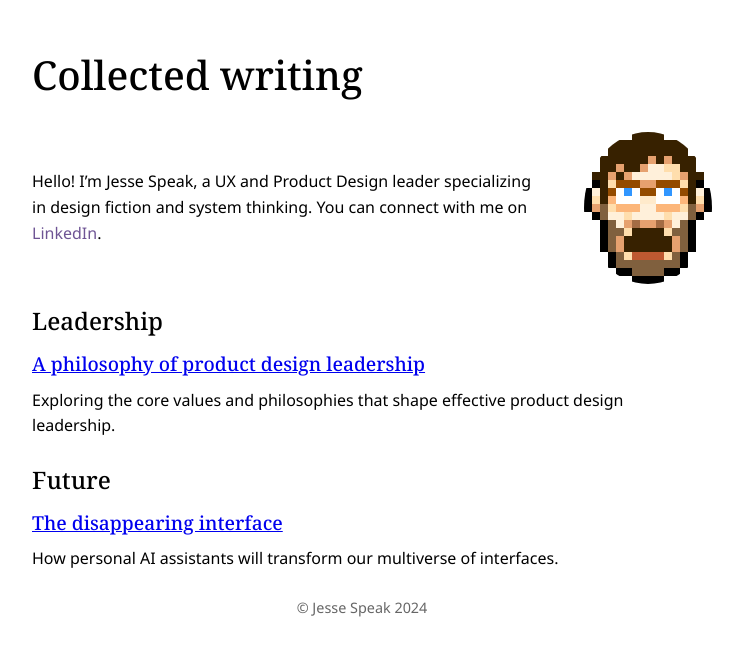
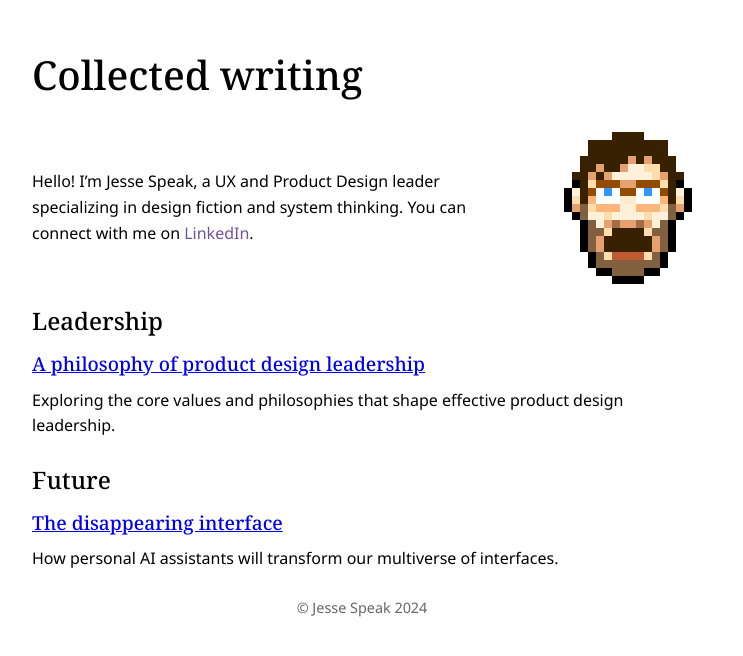
Before and after one commit to jessespeak/jessespeak.github.io, a Jekyll site: the page built from index.html, in a window 1280 px wide. Shown: the top 656 px of the page, without its empty margins (278-1021 px from the left). Built offline with Jekyll 4.4.1, drawn with Linux system fonts in a browser that asks for light colours.

Commit message:
Update styles.css

```diff
--- a/assets/css/styles.css
+++ b/assets/css/styles.css
@@ -65,8 +65,8 @@ footer {
 .bio-thumbnail {
   width: 128px;
   height: 152px;
-  border-radius: 50%;
   margin-left: 15px;
+    margin-right: 20px;
 }
 .bio-text {
   flex: 1;
```
